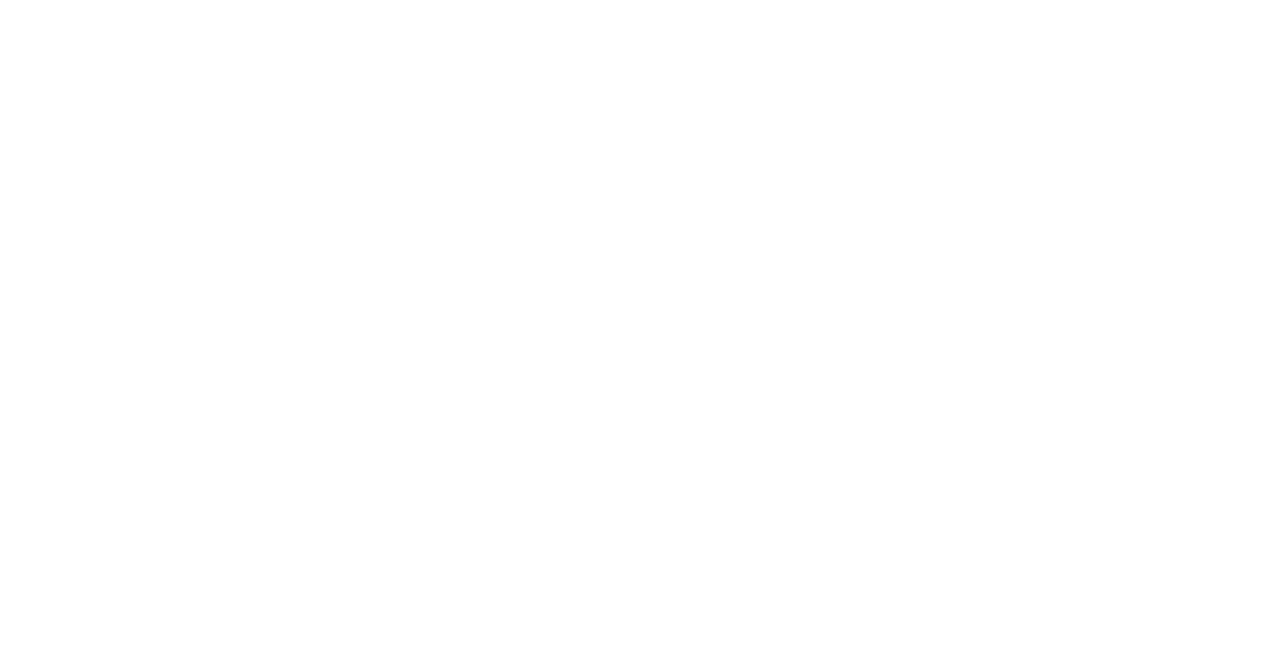
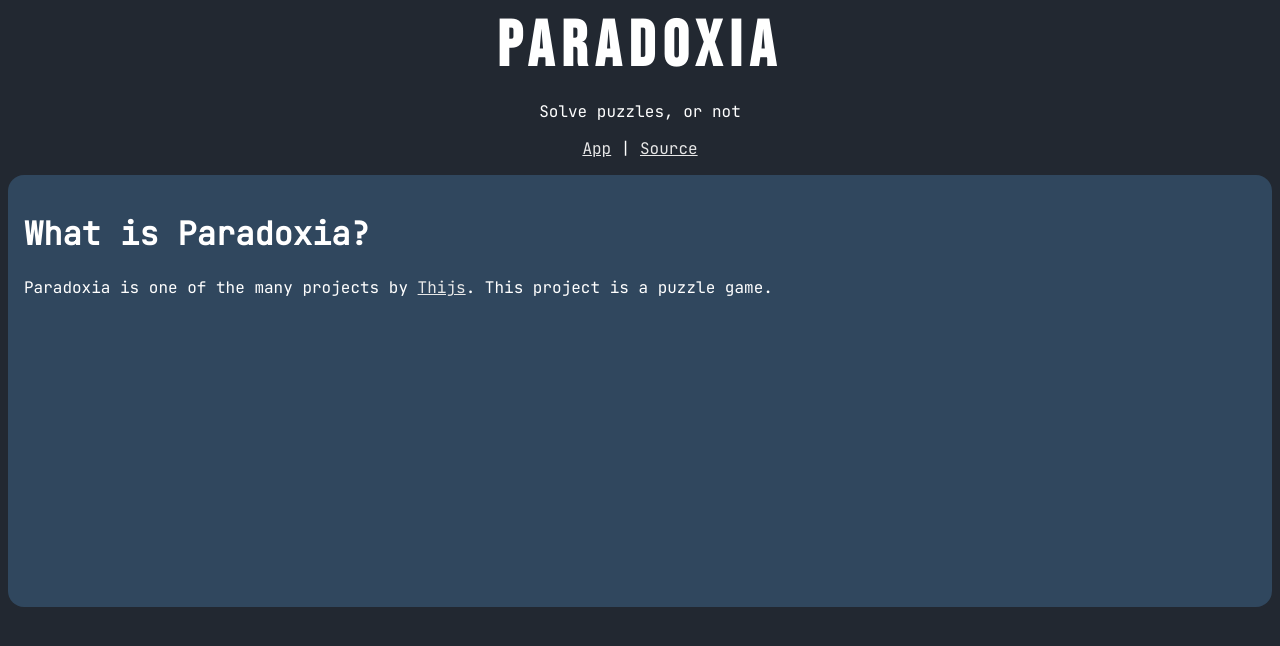
Before and after one commit to twboom/Mysteries, a plain HTML site: page index.html in a window 1280 px wide. Drawn offline with Linux system fonts and the light colour scheme.

Commit message:
Made index

```diff
--- a/index.html
+++ b/index.html
@@ -5,8 +5,22 @@
     <meta http-equiv="X-UA-Compatible" content="IE=edge">
     <meta name="viewport" content="width=device-width, initial-scale=1.0">
     <title>Paradoxia</title>
+    <link rel="stylesheet" href="src/css/style.css">
+    <link rel="stylesheet" href="src/css/index.css">
 </head>
 <body>
-
+    <header>
+        <h1 class="header">Paradoxia</h1>
+        <p class="header">Solve puzzles, or not</p>
+        <p class="header">
+            <a href="app">App</a>
+            |
+            <a href="https://github.com/twboom/paradoxia">Source</a>
+        </p>
+    </header>
+    <main>
+        <h1>What is Paradoxia?</h1>
+        <p>Paradoxia is one of the many projects by <a href="https://github.com/twboom">Thijs</a>. This project is a puzzle game.</p>
+    </main>
 </body>
 </html>
--- /dev/null
+++ b/src/css/index.css
@@ -0,0 +1,44 @@
+body {
+    background-color: var(--dark);
+    color: white;
+    font-family: var(--code);
+}
+
+.header {
+    text-align: center;
+}
+
+h1.header {
+    font-size: 64px;
+    font-family: var(--bold);
+    letter-spacing: 8px;
+    margin: 8px;
+    transition: 1s;
+}
+
+h1.header:hover {
+    letter-spacing: 16px;
+    color: var(--lightish);
+}
+
+main {
+    padding: 16px;
+    background-color: var(--darkish);
+    min-height: 50vh;
+    border: none;
+    border-radius: 16px;
+    transition: 0.5s;
+}
+
+main:hover {
+    border-radius: 8px;
+}
+
+a {
+    color: var(--light);
+    transition: 0.5s;
+}
+
+a:hover {
+    color: var(--lightish)
+}
--- /dev/null
+++ b/src/css/style.css
@@ -0,0 +1,12 @@
+@import url('https://fonts.googleapis.com/css2?family=JetBrains+Mono&display=swap');
+@import url('https://fonts.googleapis.com/css2?family=Bebas+Neue&display=swap');
+
+:root {
+    --code: 'JetBrains Mono';
+    --bold: 'Bebas Neue';
+
+    --dark: #222831;
+    --darkish: #30475e;
+    --lightish: #f05454;
+    --light: #e8e8e8;
+}
```
